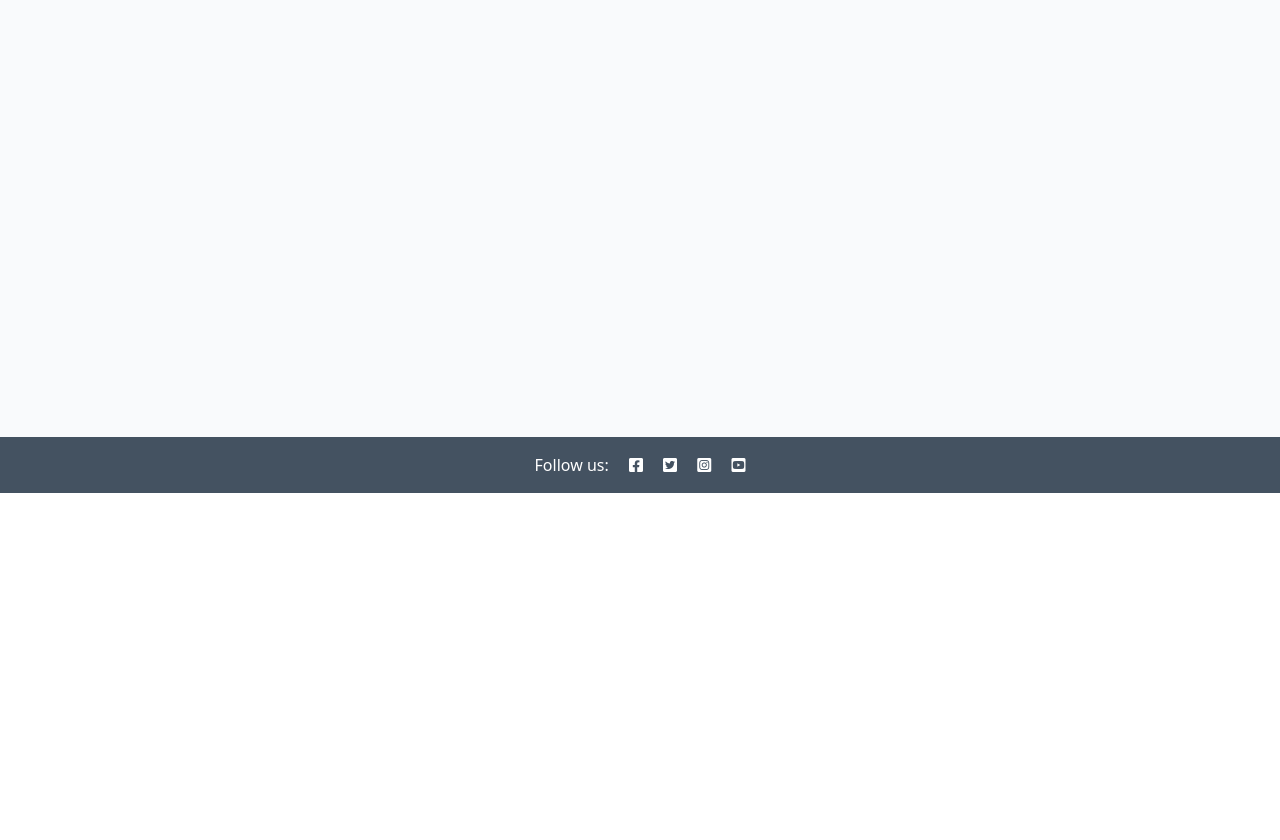
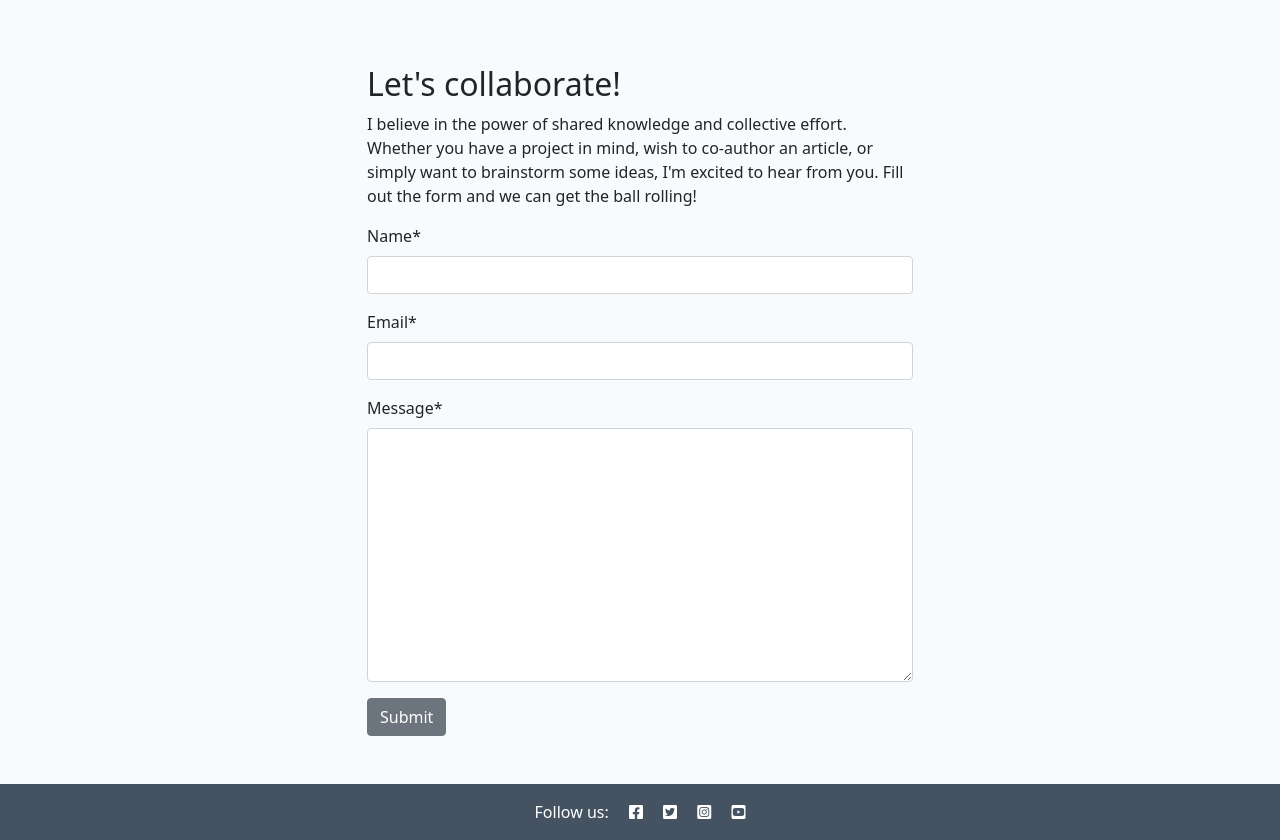
Before and after one commit to nlekkerman/django_blog_project, a Django app: page /about/ in a window 1280 px wide. Shown: the part 307-1147 px from the top of the page. Before the commit the page ends 800 px from the top, so only its background shows below. Run offline with Django 4.2, Linux system fonts and the light colour scheme; data that the repository does not hold is empty; some libraries are stand-ins or nearby versions.

Commit message:
added comment CRUD

```diff
--- /dev/null
+++ b/about/forms.py
@@ -0,0 +1,8 @@
+from .models import CollaborateRequest
+from django import forms
+
+
+class CollaborateForm(forms.ModelForm):
+    class Meta:
+        model = CollaborateRequest
+        fields = ('name', 'email', 'message')
--- a/about/models.py
+++ b/about/models.py
@@ -2,10 +2,21 @@ from django.db import models
 
 # Create your models here.
 
+
 class About(models.Model):
     title = models.CharField(max_length=200)
+    updated_on = models.DateTimeField(auto_now=True)
     content = models.TextField()
-    updated_on = models.DateTimeField(auto_now=True)
 
     def __str__(self):
         return self.title
+
+
+class CollaborateRequest(models.Model):
+    name = models.CharField(max_length=200)
+    email = models.EmailField()
+    message = models.TextField()
+    read = models.BooleanField(default=False)
+
+    def __str__(self):
+        return f"Collaboration request from {self.name}"
--- a/about/templates/about/about_page.html
+++ b/about/templates/about/about_page.html
@@ -1,15 +1,15 @@
 {% extends 'base.html' %}
+{% load static %}
+{% load crispy_forms_tags %}
+
 {% block content %}
-{% load static %}
 <div class="container mt-5">
   <div class="row">
-    <div class="col-4 text-center">
-      <img src="{% static 'images/nobody.jpg' %}" width="75%" />
+    <div class="col-12 col-md-4 text-center">
+      <img src="{% static 'images/nobody.jpg' %}" width="75%">
     </div>
-    <div class="col-8">
-      <!-- Title goes between these h2 tags -->
+    <div class="col-12 col-md-8">
       <h2>{{ about.title }}</h2>
-      <!-- Content goes directly underneath this -->
       {{ about.content | safe }}
     </div>
   </div>
@@ -20,5 +20,23 @@
       <p class="text-end"><em>Updated on: {{ about.updated_on }}</em></p>
     </div>
   </div>
+  <div class="row justify-content-center">
+    <div class="col-12 col-md-6 my-5">
+      <h2>Let's collaborate!</h2>
+      <p>I believe in the power of shared knowledge and collective effort.
+        Whether you have a project in mind, wish to co-author
+        an article, or simply want to brainstorm some ideas,
+        I'm excited to hear from you. Fill out the form
+        and we can get the ball rolling!</p>
+
+      <!-- add your form here. Your submit button should
+                                have the classes of btn, btn-secondary -->
+      <form method="post">
+        {{ collaborate_form | crispy }}
+        {% csrf_token %}
+        <button class="btn btn-secondary" type="submit">Submit</button>
+      </form>
+    </div>
+  </div>
 </div>
 {% endblock content %}
--- a/about/views.py
+++ b/about/views.py
@@ -1,19 +1,30 @@
 from django.shortcuts import render
+from django.contrib import messages
 from .models import About
+from .forms import CollaborateForm
 
 
-from django.shortcuts import render
-from .models import About
 
 
 def about_me(request):
     """
     Renders the About page
     """
+    if request.method == "POST":
+        collaborate_form = CollaborateForm(data=request.POST)
+        if collaborate_form.is_valid():
+            collaborate_form.save()
+            messages.add_message(request, messages.SUCCESS, "Collaboration request received! I endeavour to respond within 2 working days.")
+
     about = About.objects.all().order_by('-updated_on').first()
+    collaborate_form = CollaborateForm()
 
     return render(
         request,
         "about/about_page.html",
-        {"about": about},
+        {
+            "about": about,
+            "collaborate_form": collaborate_form
+        },
+
     )
--- a/blog/static/js/script.js
+++ /dev/null
@@ -1 +0,0 @@
-console.log("IM DA USER")
--- a/blog/urls.py
+++ b/blog/urls.py
@@ -4,6 +4,10 @@ from django.urls import path
 urlpatterns = [
     path('', views.PostList.as_view(), name='home'),
     path('<slug:slug>/', views.post_detail, name='post_detail'),
+    path('<slug:slug>/edit_comment/<int:comment_id>',
+         views.comment_edit, name='comment_edit'),
+    path('<slug:slug>/delete_comment/<int:comment_id>',
+         views.comment_delete, name='comment_delete'),
 
 
 ]
--- a/codestar/settings.py
+++ b/codestar/settings.py
@@ -31,7 +31,7 @@ SECRET_KEY = os.environ.get("SECRET_KEY")
 
 
 # SECURITY WARNING: don't run with debug turned on in production!
-DEBUG = False
+DEBUG = True
 
 ALLOWED_HOSTS = ['8000-nlekkerman-djangoblogpr-edhlrkj1v5n.ws-eu110.gitpod.io','8000-nlekkerman-djangoblogpr-edhlrkj1v5n.ws-eu111.gitpod.io','.herokuapp.com']
 
--- a/templates/base.html
+++ b/templates/base.html
@@ -115,7 +115,8 @@
     <script src="https://cdn.jsdelivr.net/npm/bootstrap@5.0.1/dist/js/bootstrap.bundle.min.js"
         integrity="sha384-gtEjrD/SeCtmISkJkNUaaKMoLD0//ElJ19smozuHV6z3Iehds+3Ulb9Bn9Plx0x4" crossorigin="anonymous">
     </script>
-    <script src="{% static 'js/script.js' %}"></script>
+   {% block extras %}
+   {% endblock %}
 
 </body>
 
```
Also changed, not shown: about/admin.py (+13 -2 lines), blog/static/js/comments.js (added, +47 -0 lines), blog/templates/blog/post_detail.html (+32 -1 lines), blog/views.py (+46 -3 lines), about/migrations/0002_collaboraterequest.py (added).
